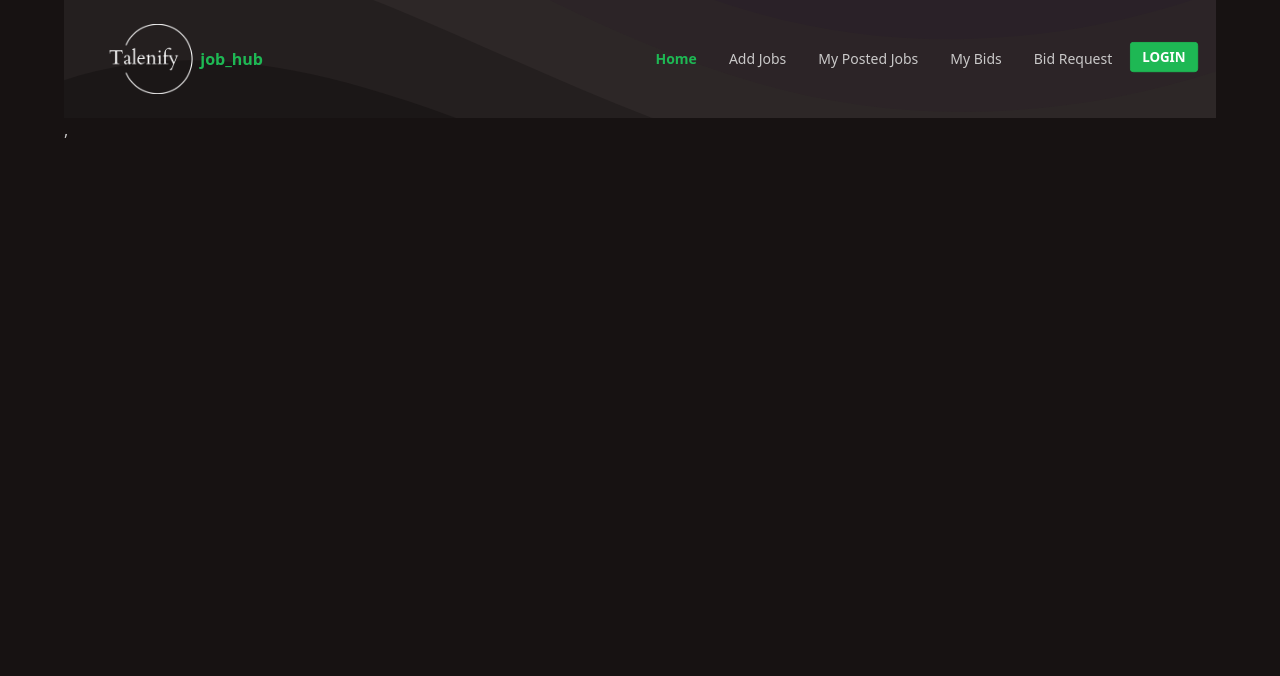
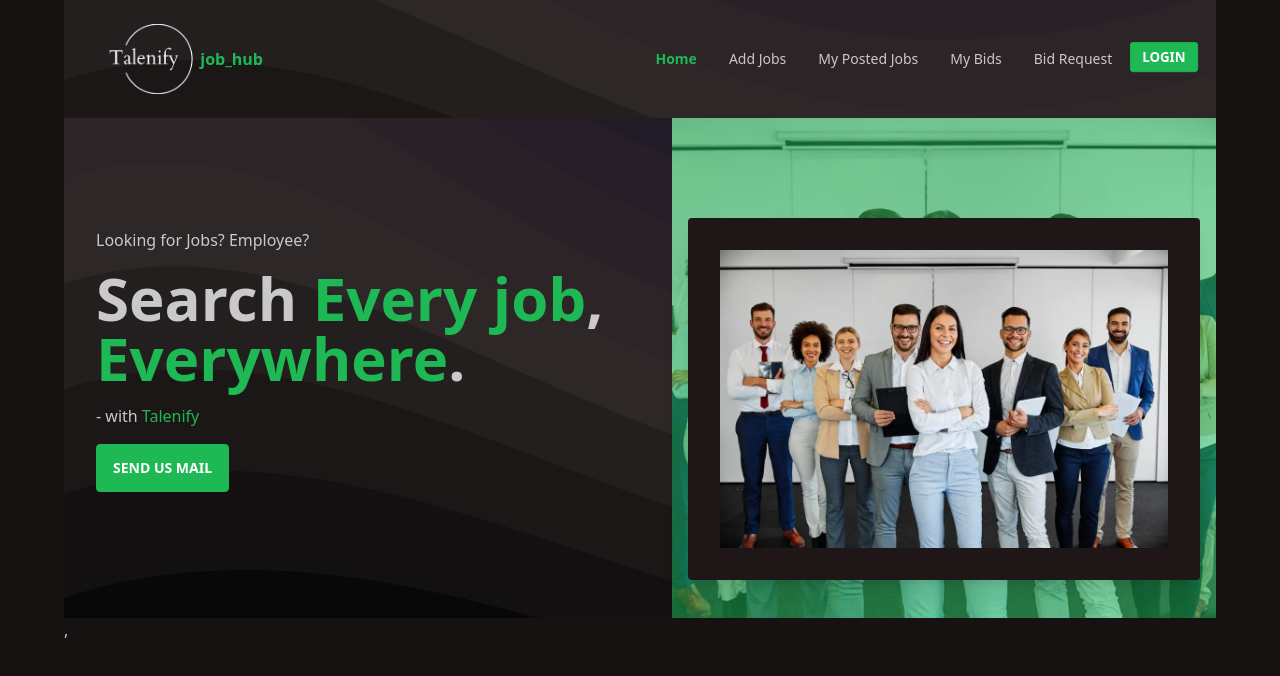
Before and after one commit to Bushra01-Dhaka/talenify, a React (Vite) app: page / in a window 1280 px wide. Shown: the top 676 px of the page. Built offline with nearby package versions, Linux system fonts and the light colour scheme.

Commit message:
Banner section is created

```diff
--- a/package.json
+++ b/package.json
@@ -10,6 +10,7 @@
     "preview": "vite preview"
   },
   "dependencies": {
+    "aos": "^2.3.4",
     "localforage": "^1.10.0",
     "match-sorter": "^6.3.1",
     "react": "^18.2.0",
--- /dev/null
+++ b/src/Pages/AddJobs/AddJobs.jsx
@@ -0,0 +1,11 @@
+
+
+const AddJobs = () => {
+    return (
+        <div>
+            <h1>Add Jobs</h1>
+        </div>
+    );
+};
+
+export default AddJobs;
--- a/src/Pages/HomePage/Home/Home.jsx
+++ b/src/Pages/HomePage/Home/Home.jsx
@@ -1,9 +1,10 @@
+import Banner from "../HomeCompo/Banner/Banner";
 
 
 const Home = () => {
     return (
         <div>
-
+            <Banner></Banner>
         </div>
     );
 };
--- /dev/null
+++ b/src/Pages/HomePage/HomeCompo/Banner/Banner.jsx
@@ -0,0 +1,65 @@
+import nav_bg from "../../../../assets/logo/black-bg-banner.svg";
+import banner_img from "../../../../assets/banner/bannerImg.webp";
+import { Link } from "react-router-dom";
+
+import Aos from "aos";
+import "aos/dist/aos.css";
+import { useEffect } from "react";
+const Banner = () => {
+
+  useEffect(() => {
+    Aos.init();
+  }, []);
+  return (
+    <div
+      className="h-[500px]"
+      style={{
+        backgroundImage: `url(${nav_bg})`,
+        backgroundRepeat: "no-repeat",
+        backgroundPosition: "center",
+        backgroundSize: "cover",
+      }}
+    >
+      <div className="flex flex-col md:flex-row justify-between items-center">
+        <div className="flex-1 my-auto p-8 space-y-4">
+          <p>Looking for Jobs? Employee?</p>
+          <h1 className="text-4xl lg:text-6xl font-bold">
+            Search <span className="text-primary">Every job</span>,{" "}
+            <span className="text-primary">Everywhere</span>.
+          </h1>
+          <p>
+            - with <span className="text-primary">Talenify</span>
+          </p>
+          <Link><button className="btn btn-primary text-white rounded my-4">Send US Mail</button></Link>
+        </div>
+
+        <div
+          className="relative flex-1 h-[500px]"
+          style={{
+            backgroundImage: `url(${banner_img})`,
+            backgroundRepeat: "no-repeat",
+            backgroundPosition: "center",
+            backgroundSize: "cover",
+          }}
+        >
+          <div className="absolute top-0 left-0 w-full h-full bg-green-500 opacity-50"></div>
+
+          <div className="my-[100px] px-4">
+            <div  className="mx-auto  card  bg-[#1F1717] shadow-xl rounded">
+              <figure>
+                <img
+                data-aos="fade-left" data-aos-delay="200" data-aos-anchor=".example-selector"
+                className="p-8 rounded"
+                  src={banner_img}
+                  alt="Shoes"
+                />
+              </figure>
+            </div>
+          </div>
+        </div>
+      </div>
+    </div>
+  );
+};
+
+export default Banner;
--- /dev/null
+++ b/src/Pages/Login/Login.jsx
@@ -0,0 +1,11 @@
+
+
+const Login = () => {
+    return (
+        <div>
+            <h2>Login</h2>
+        </div>
+    );
+};
+
+export default Login;
--- /dev/null
+++ b/src/Pages/Register/Register.jsx
@@ -0,0 +1,11 @@
+
+
+const Register = () => {
+    return (
+        <div>
+
+        </div>
+    );
+};
+
+export default Register;
```
Also changed, not shown: src/Routes/router.jsx (+15 -0 lines), src/assets/banner/bannerImg.webp (added), 1 other file (tests, documents, lock files or other folders).
